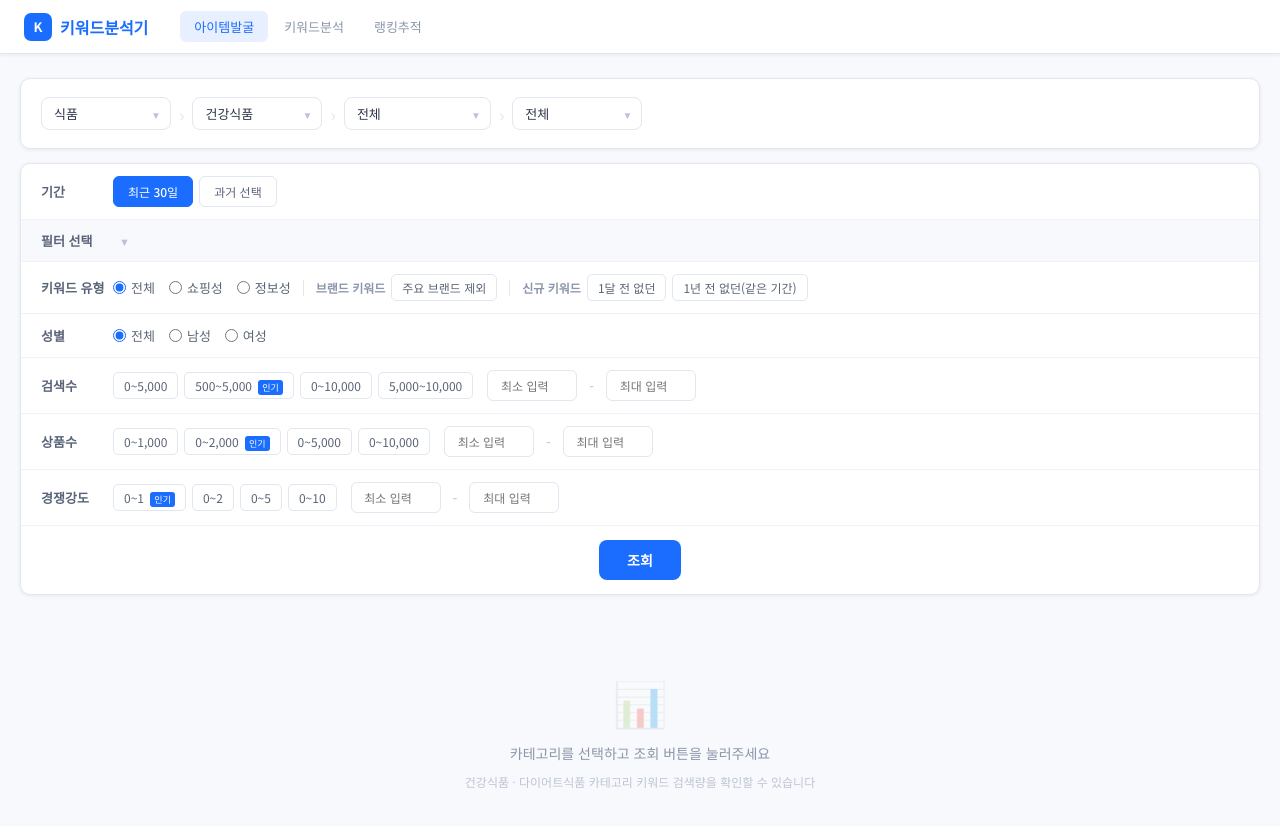
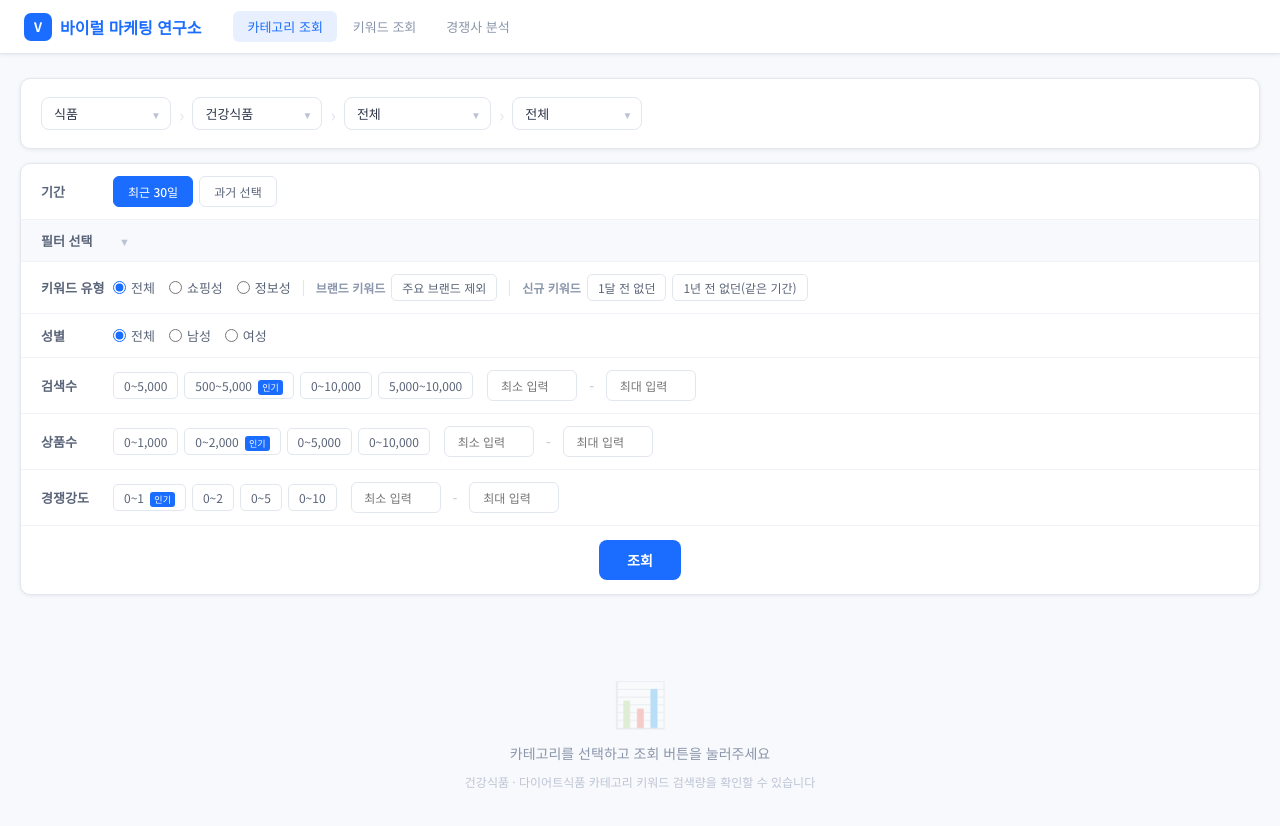
Before and after one commit to YOOJINO/keyword-analyzer, a website: page public/index.html in a window 1280 px wide. Drawn offline with Linux system fonts and the light colour scheme.

Commit message:
Update index.html

```diff
--- a/public/index.html
+++ b/public/index.html
@@ -3,7 +3,7 @@
 <head>
 <meta charset="UTF-8">
 <meta name="viewport" content="width=device-width, initial-scale=1.0">
-<title>키워드 분석기</title>
+<title>바이럴 마케팅 연구소</title>
 <link rel="preconnect" href="https://fonts.googleapis.com">
 <link href="https://fonts.googleapis.com/css2?family=Noto+Sans+KR:wght@400;500;600;700&display=swap" rel="stylesheet">
 <style>
@@ -155,13 +155,13 @@ td{padding:11px 14px;font-size:13px;color:var(--gray-7);}
 
 <div class="header">
   <div class="logo">
-    <div class="logo-box">K</div>
-    키워드분석기
+    <div class="logo-box">V</div>
+    바이럴 마케팅 연구소
   </div>
   <div class="nav">
-    <div class="nav-item active">아이템발굴</div>
-    <div class="nav-item">키워드분석</div>
-    <div class="nav-item">랭킹추적</div>
+    <div class="nav-item active">카테고리 조회</div>
+    <div class="nav-item">키워드 조회</div>
+    <div class="nav-item">경쟁사 분석</div>
   </div>
 </div>
 
@@ -752,7 +752,7 @@ function downloadCSV() {
   const csv = '\uFEFF' + [header, ...rows].map(r => r.join(',')).join('\n');
   const a = document.createElement('a');
   a.href = 'data:text/csv;charset=utf-8,' + encodeURIComponent(csv);
-  a.download = `키워드분석_${getCatLabel()}.csv`;
+  a.download = `바이럴마케팅연구소_${getCatLabel()}.csv`;
   a.click();
 }
 
```
